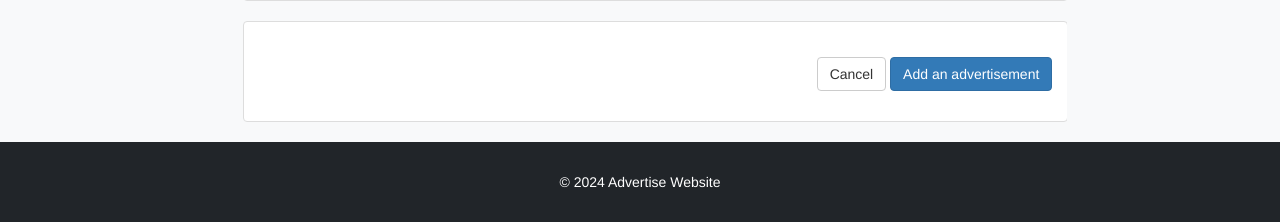
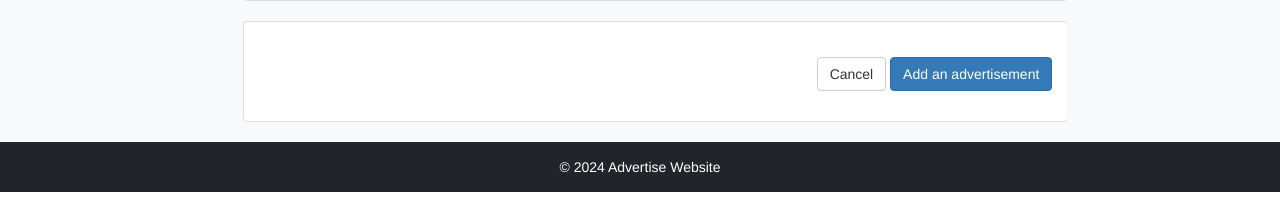
Before and after one commit to D4rkS1t3/AdvertaiseWebsite, a PHP site: page /addAnnounView.php in a window 1280 px wide; the page is wider, and only the part inside the window is pictured. Shown: the part 1237-1459 px from the top of that part. After the commit the page ends 1429 px from the top of that part, so only its background shows below. Run offline with PHP 8.4, Linux system fonts and the light colour scheme; the visitor is signed in with stand-in values (Sample User, id 1); data comes from the database, SQL or seed files in the repository; some libraries are stand-ins or nearby versions.

```diff
--- a/addAnnounView.php
+++ b/addAnnounView.php
@@ -552,7 +552,7 @@
 
 
     <!-- Footer -->
-    <footer class="bg-dark text-white text-center py-5 mt-auto">
+    <footer class="bg-dark text-white text-center py-4 mt-auto">
         &copy; 2024 Advertise Website
     </footer>
 
```
